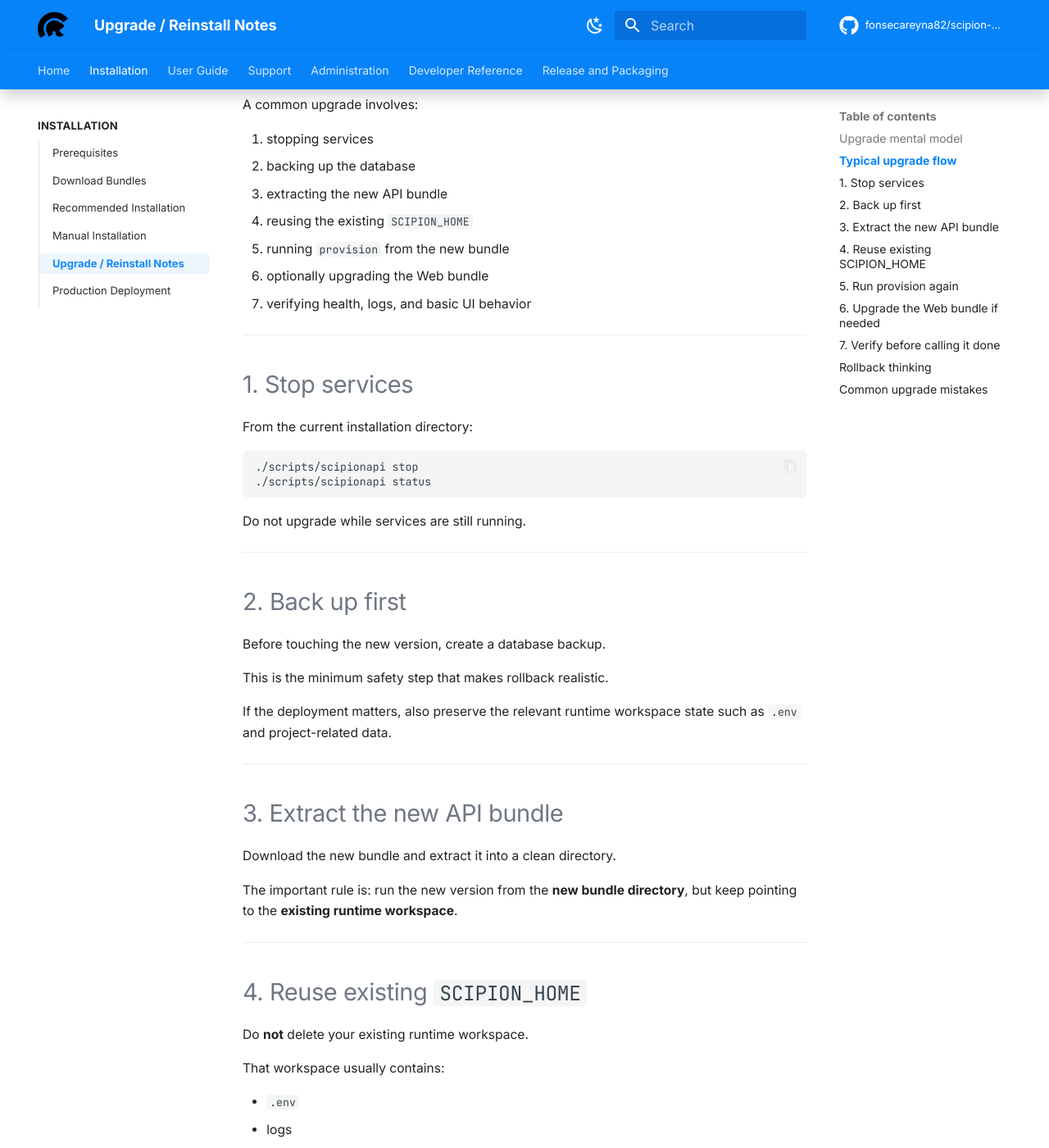
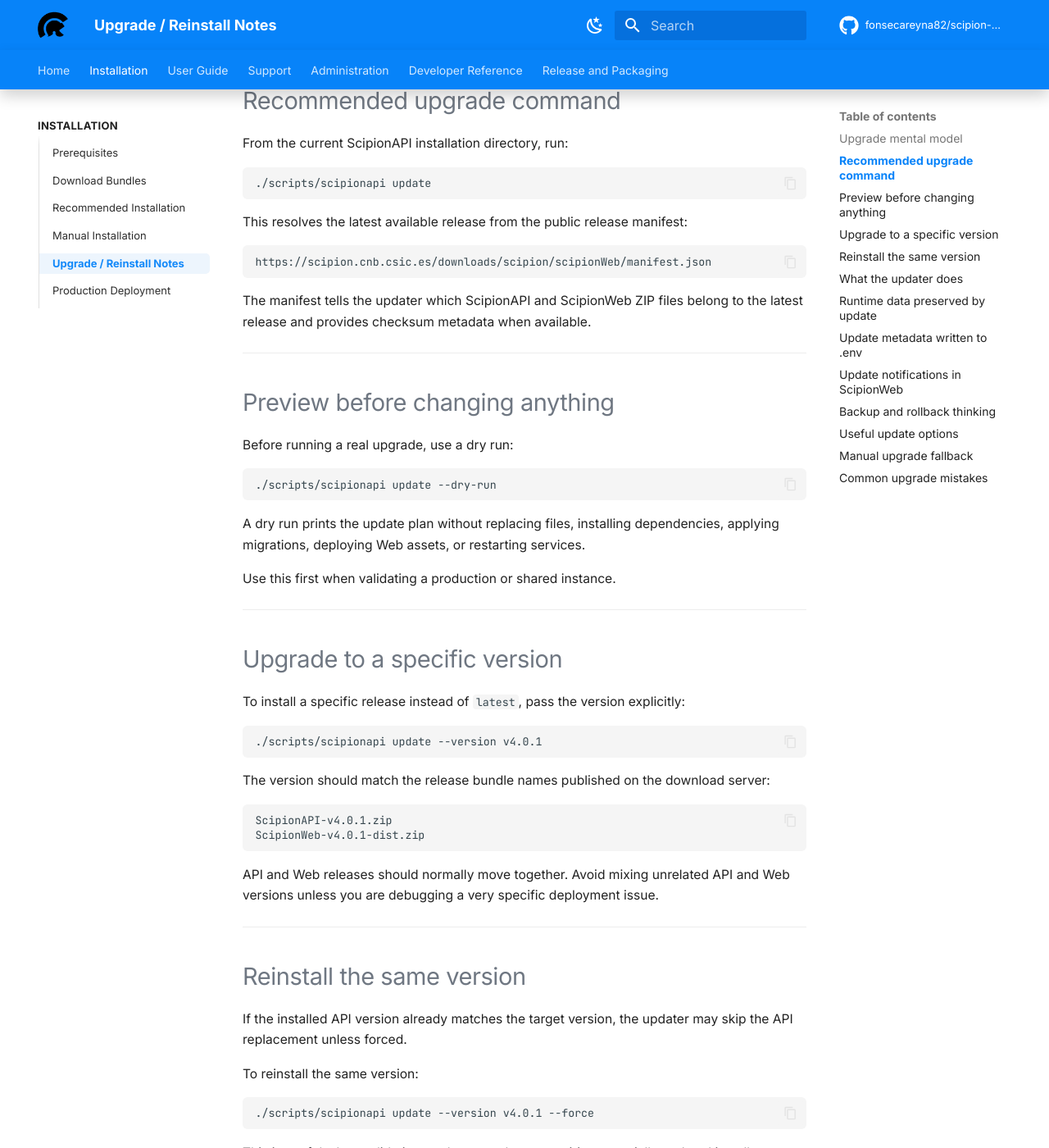
Before and after one commit to fonsecareyna82/scipion-docs, an MkDocs documentation site: the page built from docs/installation/upgrade.md, in a window 1280 px wide and 1400 px high, scrolled down 719 px. Shown: the whole window at 82% size. Built offline with MkDocs 1.6.1 and Material for MkDocs 9.7.7, drawn with Linux system fonts in a browser that asks for light colours; comment, search, counter and statistics services are not loaded; the version menu is left out; some of the changed text lies outside the part shown.

Commit message:
Document ScipionAPI update workflow

````diff
--- a/docs/installation/upgrade.md
+++ b/docs/installation/upgrade.md
@@ -1,141 +1,220 @@
 # Upgrade Guide
 
-This guide explains how to upgrade **ScipionAPI** and optionally **ScipionWeb** to a newer version.
+This guide explains how to upgrade **ScipionAPI** and **ScipionWeb** using the built-in updater.
 
 !!! note "Recommended approach"
-    Treat upgrades as controlled operations: **stop services**, **backup first**, **upgrade**, then **verify** before resuming normal usage.
+    Use `./scripts/scipionapi update` for normal upgrades. It keeps the existing runtime workspace, downloads the published release bundles, verifies checksums when available, creates a rollback backup, applies migrations, deploys the Web bundle when integrated mode is enabled, and restarts services.
 
 ---
 
 ## Upgrade mental model
 
-A safe upgrade usually means preserving three things correctly:
+A safe upgrade preserves three things correctly:
 
 1. the **runtime workspace** (`SCIPION_HOME`)
 2. the **database state**
-3. the **version alignment** between API and Web bundles
+3. the **version alignment** between ScipionAPI and ScipionWeb
 
-Most upgrade mistakes come from breaking one of those three.
+The updater is designed around that model. It updates the application code and Web bundle while keeping the existing `.env`, projects, logs, database configuration, and runtime workspace.
 
 ---
 
-## Typical upgrade flow
+## Recommended upgrade command
 
-A common upgrade involves:
+From the current ScipionAPI installation directory, run:
 
-1. stopping services
-2. backing up the database
-3. extracting the new API bundle
-4. reusing the existing `SCIPION_HOME`
-5. running `provision` from the new bundle
-6. optionally upgrading the Web bundle
-7. verifying health, logs, and basic UI behavior
+```bash
+./scripts/scipionapi update
+```
+
+This resolves the latest available release from the public release manifest:
+
+```text
+https://scipion.cnb.csic.es/downloads/scipion/scipionWeb/manifest.json
+```
+
+The manifest tells the updater which ScipionAPI and ScipionWeb ZIP files belong to the latest release and provides checksum metadata when available.
 
 ---
 
-## 1. Stop services
+## Preview before changing anything
 
-From the current installation directory:
+Before running a real upgrade, use a dry run:
 
-```
-./scripts/scipionapi stop
-./scripts/scipionapi status
+```bash
+./scripts/scipionapi update --dry-run
 ```
 
-Do not upgrade while services are still running.
+A dry run prints the update plan without replacing files, installing dependencies, applying migrations, deploying Web assets, or restarting services.
+
+Use this first when validating a production or shared instance.
 
 ---
 
-## 2. Back up first
+## Upgrade to a specific version
 
-Before touching the new version, create a database backup.
+To install a specific release instead of `latest`, pass the version explicitly:
 
-This is the minimum safety step that makes rollback realistic.
+```bash
+./scripts/scipionapi update --version v4.0.1
+```
 
-If the deployment matters, also preserve the relevant runtime workspace state such as `.env` and project-related data.
+The version should match the release bundle names published on the download server:
+
+```text
+ScipionAPI-v4.0.1.zip
+ScipionWeb-v4.0.1-dist.zip
+```
+
+API and Web releases should normally move together. Avoid mixing unrelated API and Web versions unless you are debugging a very specific deployment issue.
 
 ---
 
-## 3. Extract the new API bundle
+## Reinstall the same version
 
-Download the new bundle and extract it into a clean directory.
+If the installed API version already matches the target version, the updater may skip the API replacement unless forced.
 
-The important rule is: run the new version from the **new bundle directory**, but keep pointing to the **existing runtime workspace**.
+To reinstall the same version:
+
+```bash
+./scripts/scipionapi update --version v4.0.1 --force
+```
+
+This is useful when validating a release package, repairing a partially updated install, or refreshing the Web bundle from a known release.
 
 ---
 
-## 4. Reuse existing `SCIPION_HOME`
+## What the updater does
 
-Do **not** delete your existing runtime workspace.
+A normal update performs these steps:
 
-That workspace usually contains:
+1. reads the existing `.env` and resolves `SCIPION_HOME`
+2. resolves the target release from `manifest.json`
+3. downloads the ScipionAPI and ScipionWeb ZIP files
+4. verifies SHA256 checksums when provided by the manifest
+5. extracts and validates the API source and Web distribution
+6. creates a rollback backup under `SCIPION_HOME/updates/backups/`
+7. stops runtime services
+8. replaces managed API files
+9. installs updated Python requirements and the ScipionAPI package
+10. runs Alembic migrations
+11. deploys the Web bundle when `SERVE_WEB=1`
+12. restarts services unless `--no-restart` is used
+13. writes update metadata back to `.env`
+14. keeps only the configured number of backups
 
-- `.env`
-- logs
-- projects
-- runtime configuration
-- deployed web assets in integrated setups
-
-Before proceeding, verify that the reused `.env` still points to the correct database and services.
+The command prints progress while running so users can see what the updater is doing.
 
 ---
 
-## 5. Run `provision` again
+## Runtime data preserved by update
 
-From the **new API bundle directory**, run `provision` again.
+The updater is not intended to erase runtime data. It keeps:
 
-The practical goal here is:
+- `SCIPION_HOME`
+- `.env`
+- project data
+- logs
+- database configuration
+- user/admin configuration
+- existing runtime layout
 
-- refresh dependencies if needed
-- apply migrations
-- preserve data
-- bring runtime services back under the new version
+The update replaces managed application files from the API bundle and deploys the Web bundle only through the configured installation paths.
 
 ---
 
-## 6. Upgrade the Web bundle if needed
+## Update metadata written to `.env`
 
-If you are using integrated mode, pass the new Web bundle with `--web-dist` during the new `provision` run.
+After a successful update, the updater stores metadata such as:
 
-Keep API and Web versions aligned whenever possible.
+```env
+SCIPIONAPI_LAST_UPDATE_VERSION=v4.0.1
+SCIPIONAPI_LAST_UPDATE_AT=20260527T143000Z
+SCIPIONAPI_UPDATE_BASE_URL=https://scipion.cnb.csic.es/downloads/scipion/scipionWeb/
+```
+
+ScipionWeb can use the backend system endpoints to display the installed version and whether a newer release is available.
 
 ---
 
-## 7. Verify before calling it done
+## Update notifications in ScipionWeb
 
-Check:
+ScipionWeb can ask ScipionAPI whether a newer version exists. The backend checks the same public release manifest used by the CLI updater.
 
-- `status`
-- `/health`
-- logs
-- login
-- project loading
-- one basic workflow action in the UI
+The relevant API endpoints are:
 
-The point is not only that processes run, but that the application behaves normally again.
+```http
+GET /api/system/version
+GET /api/system/update-check
+```
+
+When a newer version is available, the Home dashboard can show a notification and provide the command to run on the server, for example:
+
+```bash
+./scripts/scipionapi update --version v4.0.1
+```
+
+The Web UI should inform users, but the actual update should be run from the server shell during a controlled maintenance window.
 
 ---
 
-## Rollback thinking
+## Backup and rollback thinking
 
-If the upgrade fails badly, rollback usually means:
+The updater creates a filesystem rollback backup before replacing API files. If an error happens after the backup is created, it attempts to restore API-managed files.
+
+However, database migrations are not automatically rolled back. For important deployments, always create a database backup before updating.
+
+A safe rollback plan is still:
 
 1. stop services
-2. restore the database backup
-3. go back to the previous API bundle
-4. restart from the previously known-good state
+2. restore the database backup if migrations changed the schema
+3. restore or reinstall the previous API/Web release
+4. restart services
+5. verify health, logs, login, project loading, and one basic workflow action
 
-Rollback is much safer when the backup was created before any migration step.
+---
+
+## Useful update options
+
+```bash
+./scripts/scipionapi update --dry-run
+./scripts/scipionapi update --version v4.0.1
+./scripts/scipionapi update --version v4.0.1 --force
+./scripts/scipionapi update --api-only
+./scripts/scipionapi update --web-only
+./scripts/scipionapi update --no-restart
+```
+
+Use `--api-only` or `--web-only` only for controlled maintenance or debugging. Normal releases should keep API and Web versions aligned.
+
+---
+
+## Manual upgrade fallback
+
+If the updater cannot be used, the old manual approach is still possible:
+
+1. stop services
+2. back up the database
+3. extract the new API bundle into a clean directory
+4. point the new bundle to the existing `SCIPION_HOME`
+5. run `provision` from the new bundle
+6. deploy the matching Web bundle
+7. verify health, logs, login, project loading, and basic UI behavior
+
+Manual upgrades are more error-prone because the operator must preserve runtime paths, deployment settings, and version alignment explicitly.
 
 ---
 
 ## Common upgrade mistakes
 
-!!! warning "Running the new code against the wrong runtime workspace"
-    Always verify which `SCIPION_HOME` the new bundle is actually using.
+!!! warning "Updating without checking the plan first"
+    On production or shared deployments, run `./scripts/scipionapi update --dry-run` before the real update.
 
-!!! warning "Upgrading code without verified backup"
-    If migrations change the schema, rollback without a backup becomes much harder.
+!!! warning "Forgetting database backups"
+    The updater backs up application files, but database rollback still requires a database backup.
 
 !!! warning "API and Web versions drift apart"
-    Even if the UI loads, behavior may still be inconsistent when bundle versions do not match.
+    Keep ScipionAPI and ScipionWeb on the same release version unless you are intentionally testing a compatibility scenario.
+
+!!! warning "Publishing `manifest.json` before ZIP files"
+    During release publication, upload the ZIP files first and `manifest.json` last. Otherwise, users may see a latest version whose files are not yet available.
````
